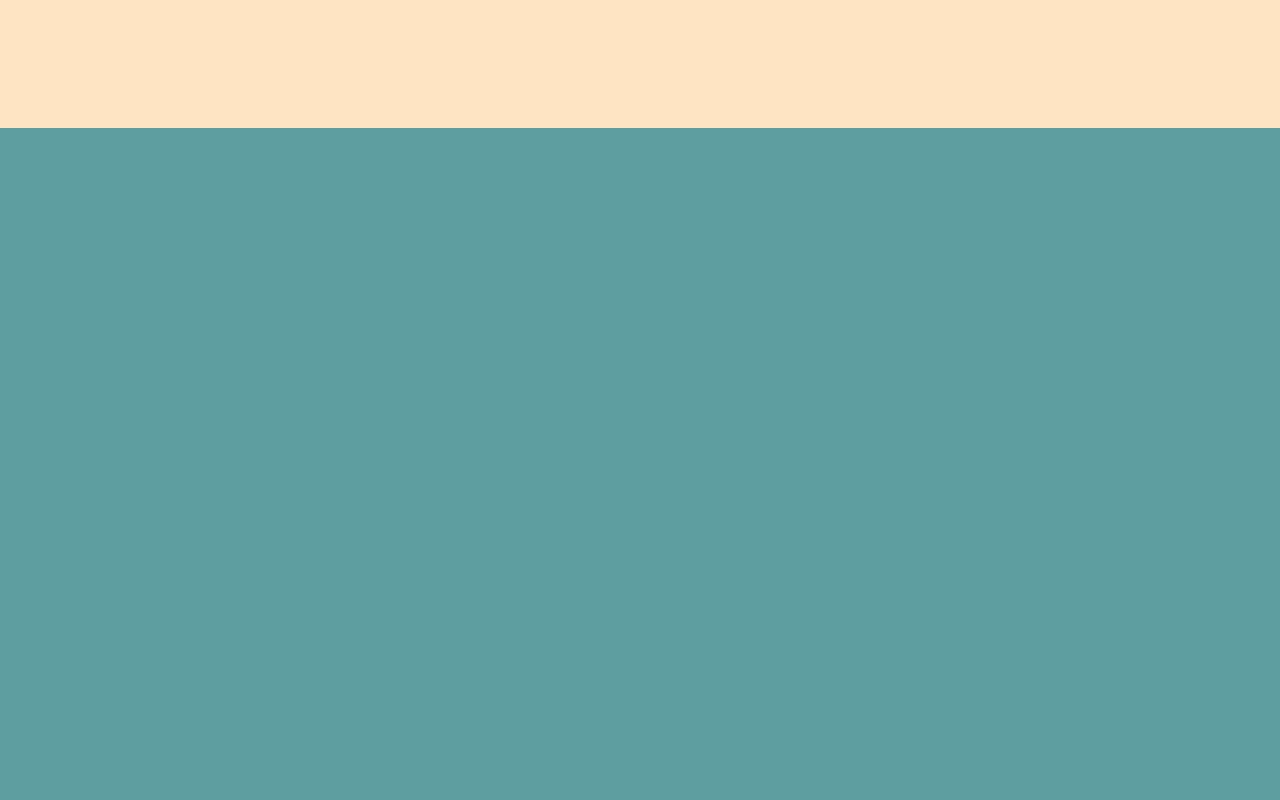
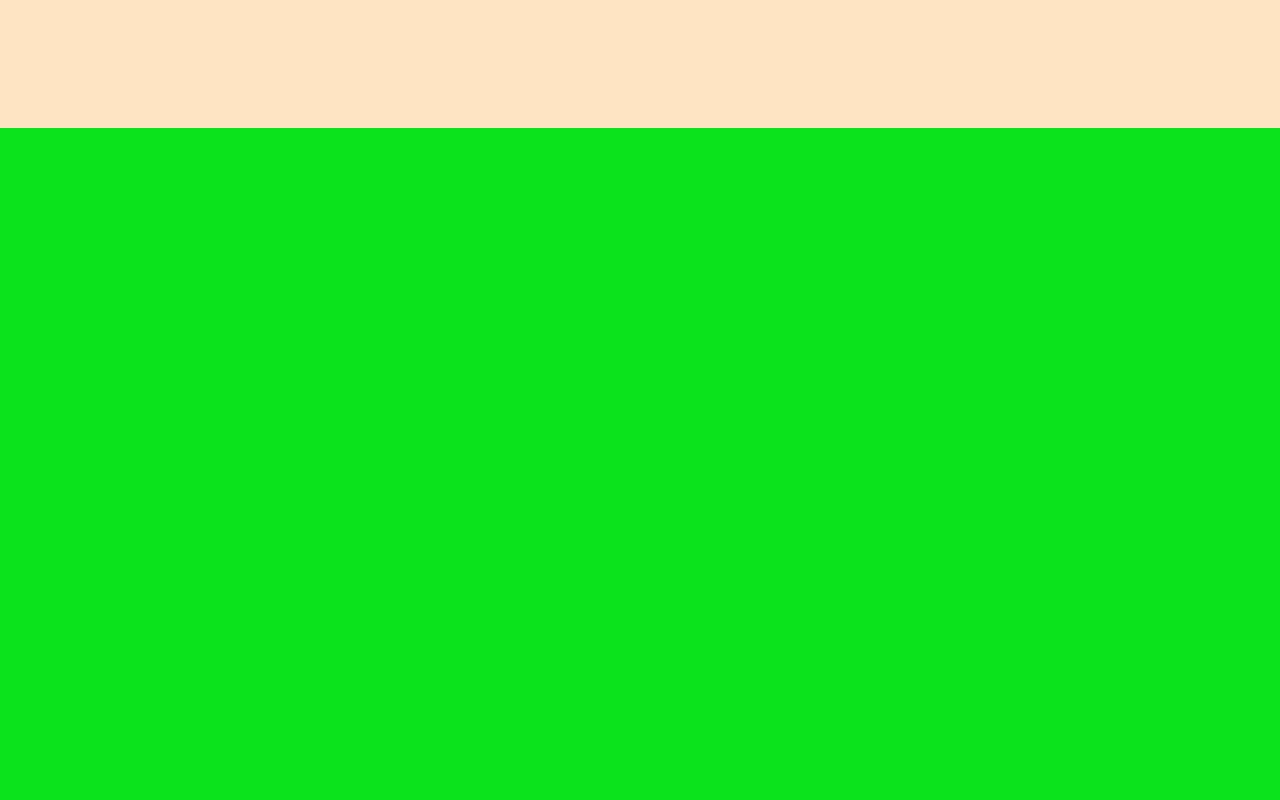
Before and after one commit to heyyrahul/vivid-roll-405, a plain HTML site: page index.html in a window 1280 px wide. Shown: the part 2480-3280 px from the top of the page. Drawn offline with nearby package versions, Linux system fonts and the light colour scheme; files that its build step writes are made by us from their sources.

Commit message:
my changes

```diff
--- a/_asif.scss
+++ b/_asif.scss
@@ -1,4 +1,4 @@
 .asif {
-    height: 1248px;
-    background-color: cadetblue;
-  }
+  height: 1248px;
+  background-color: rgb(11, 228, 29);
+}
```
